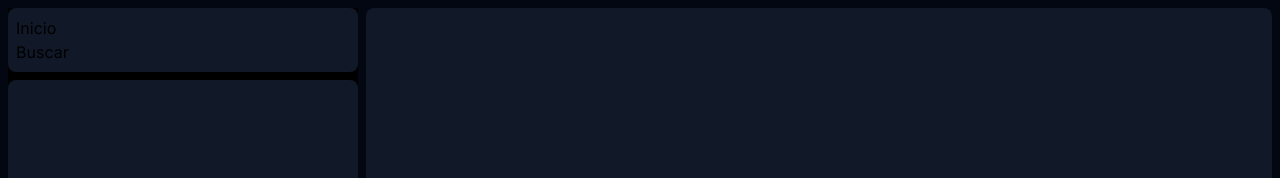
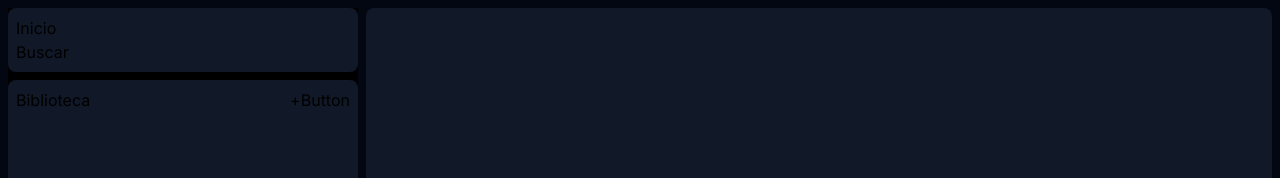
Before and after one commit to N0oCh1/fake_spotify, a Next.js app: page / in a window 1280 px wide. Shown: the top 178 px of the page. Built offline with nearby package versions, Linux system fonts and the light colour scheme.

Commit message:
✅ : component

```diff
--- a/app/component/AsideTopVar.jsx
+++ b/app/component/AsideTopVar.jsx
@@ -2,8 +2,8 @@ export default function AsideTopvar () {
 
     return (
         <ul>
-            <li className="hover:bg-slate-300">Inicio</li>
-            <li className="hover:bg-slate-300">Buscar</li>
+            <li className="hover:bg-slate-300 cursor-pointer">Inicio</li>
+            <li className="hover:bg-slate-300 cursor-pointer">Buscar</li>
         </ul>
     )
 }
--- /dev/null
+++ b/app/component/AsideVar.jsx
@@ -0,0 +1,14 @@
+import { Button } from "./Button"
+
+export default function AsideVar(props){
+    return(
+        <div className="flex flex-row gap-1 justify-between">
+            <h2>Biblioteca</h2>
+            <div className="flex flex-row">
+                <h2>+</h2>
+                <Button text = {"Button"}/>
+            </div>
+
+        </div>
+)
+}
--- /dev/null
+++ b/app/component/Button.jsx
@@ -0,0 +1,13 @@
+
+function Button (props) {
+    const {variant, text, ...other} = props
+    return(
+        <div>
+            <button className={variant} {...other}>
+                {text}
+            </button>
+        </div>
+
+    )
+}
+export {Button}
--- a/app/page.js
+++ b/app/page.js
@@ -1,5 +1,6 @@
 import style from "./styles/app.module.css"
 import AsideTopvar from "./component/AsideTopVar";
+import AsideVar from "./component/AsideVar";
 
 export default function Home() {
   const {spotyStyle} = style
@@ -11,7 +12,9 @@ export default function Home() {
           <AsideTopvar/>
         </div>
         <div className=" bg-gray-900 rounded-lg p-2 h-full">
-
+          <div>
+            <AsideVar/>
+          </div>
         </div>
       </aside>
 
```
